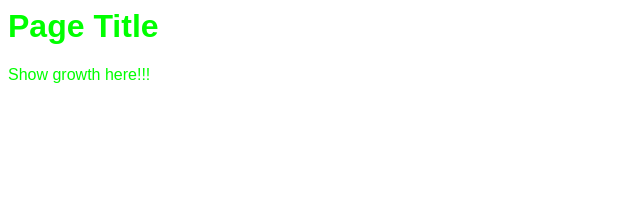
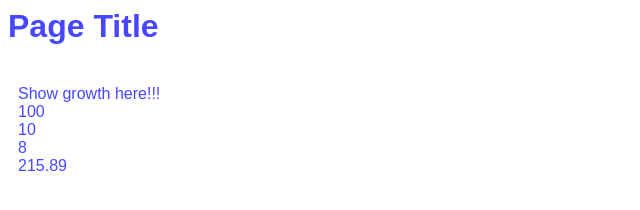
Before and after one commit to jdlawrence/thatonepercent, a website: page index.html in a window 1280 px wide. Shown: the whole page, without its empty margins (0-640 px from the left). Drawn offline with nearby package versions, Linux system fonts and the light colour scheme.

Commit message:
Calculation values now display on screen. Need to work on getting user input.

```diff
--- a/index.html
+++ b/index.html
@@ -6,9 +6,14 @@
 </head>
 <body>
   <h1>Page Title</h1>
-  <div>Show growth here!!!</div>
+  <div ng-app="thatone" ng-controller="input" class="input">
+    <div>Show growth here!!! </div>
+    <div> {{ starting }}</div>
+    <div> {{ timePeriod }}</div>
+    <div> {{ rate }}</div>
+    <div> {{ ending }}</div>
+  </div>
   <script src="node_modules/angular/angular.min.js"></script>
   <script src="thatone.js"></script>
-
 </body>
 </html>
--- a/style.css
+++ b/style.css
@@ -1,4 +1,8 @@
 body {
   font-family: sans-serif;
-  color: lime;
+  color: #4747FF;
 }
+
+.input{
+  margin: 40 10 10 10px;
+}
--- a/thatone.js
+++ b/thatone.js
@@ -1,9 +1,19 @@
-var STARTING = 100;
-var ENDING = 0;
-var TIME = 10;
-var RATE = 8;
+var starting = 100;
+var ending = 0;
+var timePeriod = 10;
+var rate = 8;
 
 // Calculate interest with given parameters
-ENDING = Math.round(STARTING * Math.pow(1 + RATE / 100, TIME), 2);
+ending = Number(starting * Math.pow(1 + rate / 100, timePeriod)).toFixed(2);
 
-console.log('STARTING', STARTING, 'ENDING', ENDING);
+var app = angular.module('thatone', []);
+
+app.controller('input', ['$scope', function($scope) {
+  $scope.test = 'something';
+
+  $scope.starting = starting;
+  $scope.ending = ending;
+  $scope.timePeriod = timePeriod;
+  $scope.rate = rate;
+
+}]);
```
